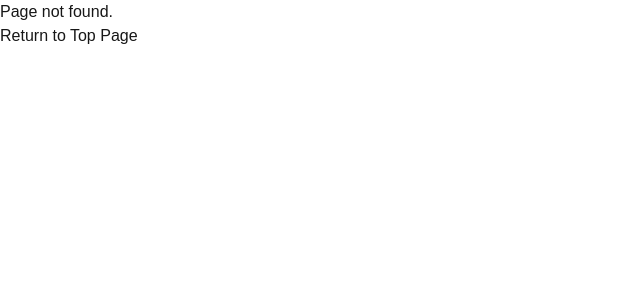
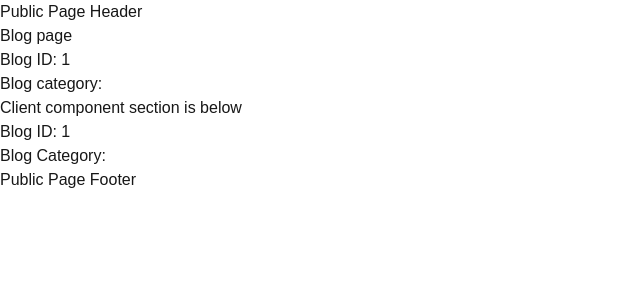
Before and after one commit to nakicome/app-router-starter, a Next.js app: page /blog/1 in a window 1280 px wide. Before the commit this address had no page. Shown: the top 300 px of the page, without its empty margins (0-640 px from the left). Built offline with nearby package versions, Linux system fonts and the light colour scheme.

Commit message:
update: Dynamic Routesの確認用に更新

```diff
--- /dev/null
+++ b/src/app/(public)/blog/[blogId]/_components/ClientSection.tsx
@@ -0,0 +1,17 @@
+'use client'
+
+import { useParams, useSearchParams } from 'next/navigation'
+
+export default function ClientSection() {
+    const params = useParams()
+    const searchParams = useSearchParams()
+    const category = searchParams.get('category')
+
+    return (
+        <section>
+            <h2>Client component section is below</h2>
+            <p>Blog ID: {params.blogId}</p>
+            <p>Blog Category: {category}</p>
+        </section>
+    )
+}
--- /dev/null
+++ b/src/app/(public)/blog/[blogId]/page.tsx
@@ -0,0 +1,25 @@
+import { Metadata } from 'next'
+import ClientSection from './_components/ClientSection'
+
+export const metadata: Metadata = {
+    title: 'Blog',
+}
+
+type Props = {
+    params: Promise<{ blogId: string }>
+    searchParams: Promise<{ [key: string]: string | string[] | undefined }>
+}
+
+export default async function Page({ params, searchParams }: Props) {
+    const { blogId } = await params
+    const { category } = await searchParams
+
+    return (
+        <>
+            <h1>Blog page</h1>
+            <p>Blog ID: {blogId}</p>
+            <p>Blog category: {category}</p>
+            <ClientSection />
+        </>
+    )
+}
--- a/src/app/(public)/blog/page.tsx
+++ /dev/null
@@ -1,9 +0,0 @@
-import { Metadata } from 'next'
-
-export const metadata: Metadata = {
-    title: 'Blog',
-}
-
-export default function Page() {
-    return <h1>Blog</h1>
-}
```
